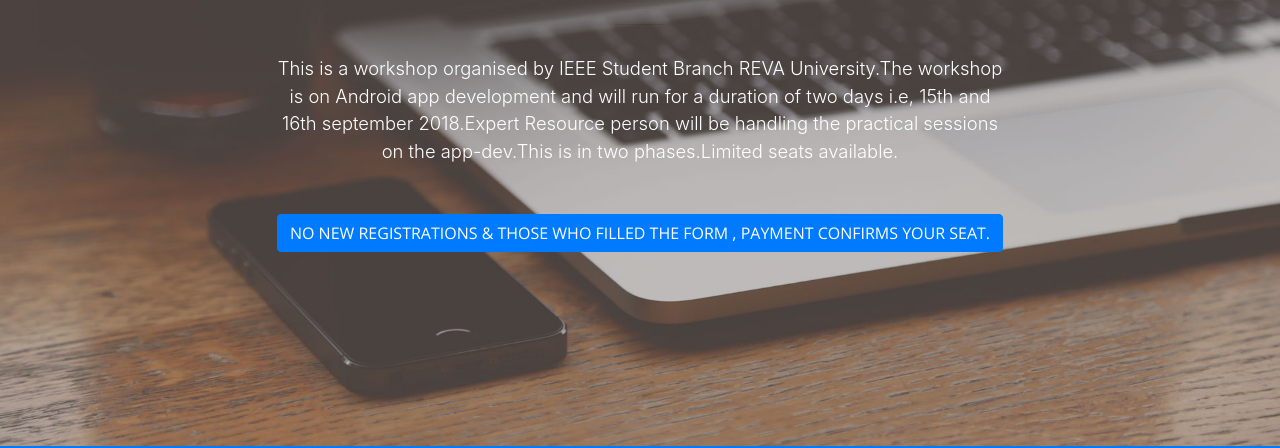
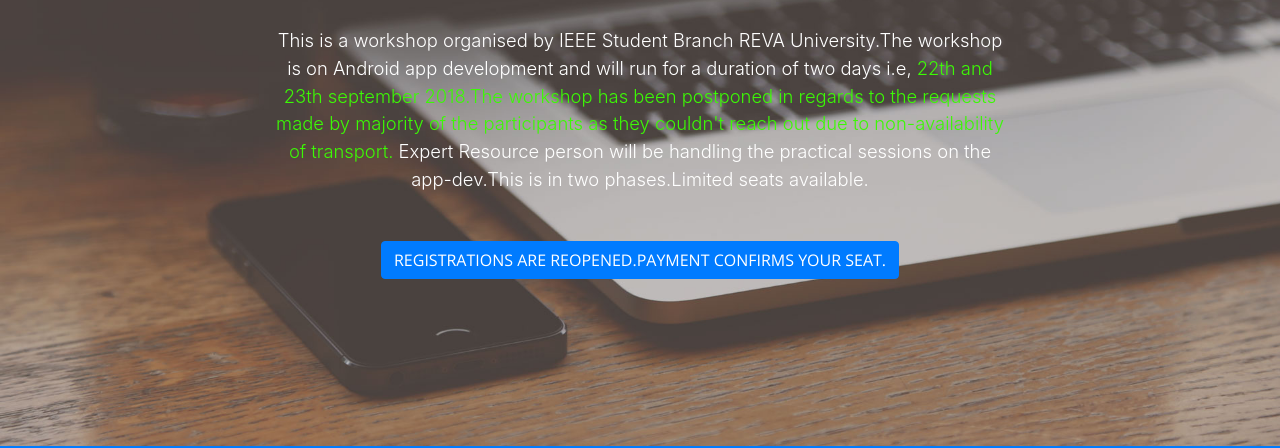
Before and after one commit to madworkshop/madworkshop.github.io, a website with bundled scripts: page index.html in a window 1280 px wide. Shown: the part 354-802 px from the top of the page. Built offline with nearby package versions, Linux system fonts and the light colour scheme.

Commit message:
postponed

```diff
--- a/index.html
+++ b/index.html
@@ -65,9 +65,9 @@
           </div>
           <div class="col-lg-8 mx-auto">
             <p class="mb-5">This is a workshop organised by IEEE Student Branch REVA University.The workshop is on Android app development and
-            will run for a duration of two days i.e, 15th and 16th september 2018.Expert Resource person will
+            will run for a duration of two days i.e, <span style="color:#3CF905">22th and 23th september 2018.The workshop has been postponed in regards to the requests made by majority of the participants as they couldn't reach out due to non-availability of transport.</span> Expert Resource person will
             be handling the practical sessions on the app-dev.This is in two phases.Limited seats available.</p>
-            <a class="btn btn-primary btn-xl js-scroll-trigger" href="#">NO NEW Registrations & Those who filled the form , Payment confirms your seat.</a>
+            <a class="btn btn-primary btn-xl js-scroll-trigger" href="https://goo.gl/forms/6b6n3mPtwsgyqnB92">REGISTRATIONS ARE REOPENED.Payment confirms your seat.<br></a>
           </div>
         </div>
       </div>
```
Also changed, not shown: 1 other file.
